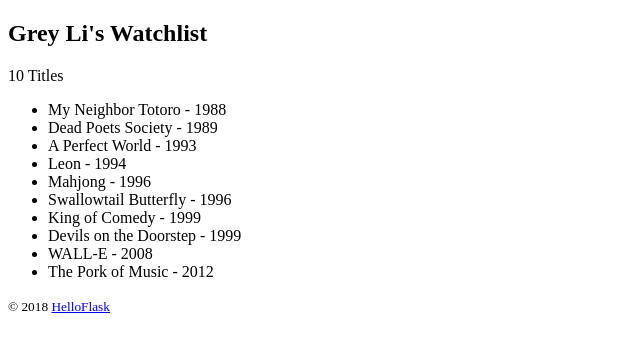
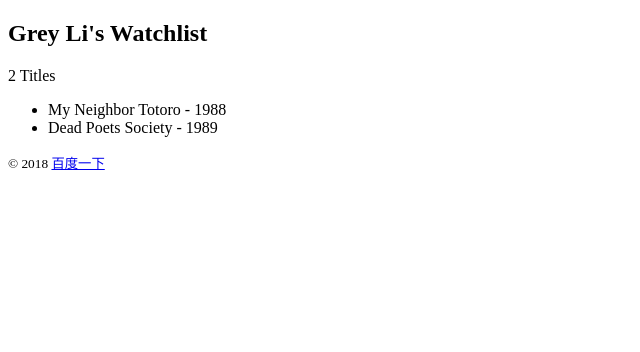
Before and after one commit to Syun91/Python, a Flask app: page / in a window 1280 px wide. Shown: the top 352 px of the page, without its empty margins (0-640 px from the left). Run offline with Flask 2, Linux system fonts and the light colour scheme.

Commit message:
ADD test

```diff
--- a/YW/app.py
+++ b/YW/app.py
@@ -8,14 +8,7 @@ def index():
     movies = [
     {'title': 'My Neighbor Totoro', 'year': '1988'},
     {'title': 'Dead Poets Society', 'year': '1989'},
-    {'title': 'A Perfect World', 'year': '1993'},
-    {'title': 'Leon', 'year': '1994'},
-    {'title': 'Mahjong', 'year': '1996'},
-    {'title': 'Swallowtail Butterfly', 'year': '1996'},
-    {'title': 'King of Comedy', 'year': '1999'},
-    {'title': 'Devils on the Doorstep', 'year': '1999'},
-    {'title': 'WALL-E', 'year': '2008'},
-    {'title': 'The Pork of Music', 'year': '2012'},
+
 ]
     return  render_template('index.html', name=name, movies=movies)
 
--- a/YW/templates/index.html
+++ b/YW/templates/index.html
@@ -14,7 +14,7 @@
         {% endfor %}  {# 使用 endfor 标签结束 for 语句 #}
     </ul>
     <footer>
-        <small>&copy; 2018 <a href="http://helloflask.com/tutorial">HelloFlask</a></small>
+        <small>&copy; 2018 <a href="http://www.baidu.com">百度一下</a></small>
     </footer>
 </body>
 </html>
```
